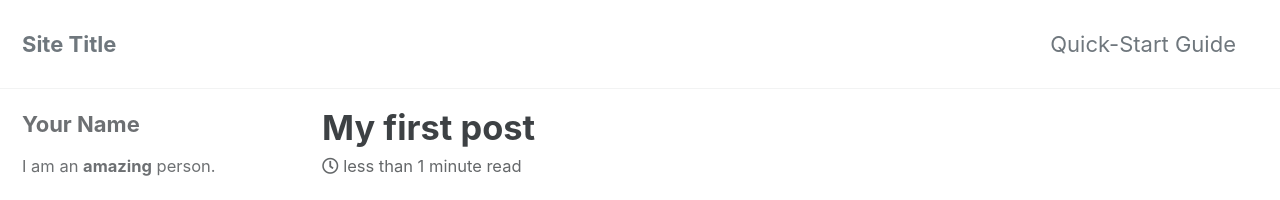
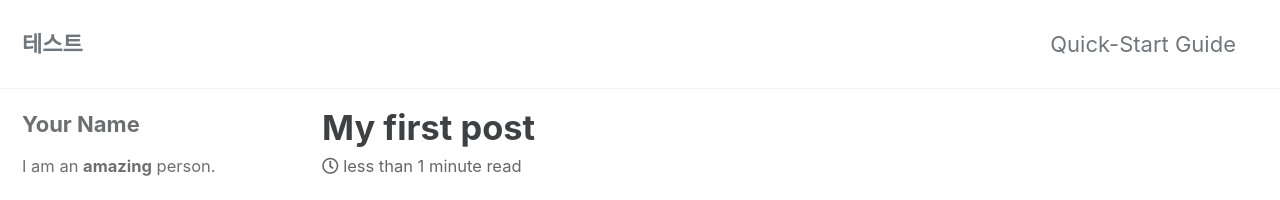
Before and after one commit to aiwizard/aiwizard.github.io, a Jekyll site: the page built from _posts/2020-10-06-blog-start.md, in a window 1280 px wide. Shown: the top 200 px of the page. Built offline with Jekyll 4.4.1, drawn with Linux system fonts in a browser that asks for light colours; cached includes are drawn as plain includes.

Commit message:
simple change 2

```diff
--- a/_config.yml
+++ b/_config.yml
@@ -16,7 +16,7 @@ minimal_mistakes_skin    : "default" # "air", "aqua", "contrast", "dark", "dirt"
 
 # Site Settings
 locale                   : "en-US"
-title                    : "Site Title"
+title                    : "테스트"
 title_separator          : "-"
 subtitle                 : # site tagline that appears below site title in masthead
 name                     : "aiwizard"
```
